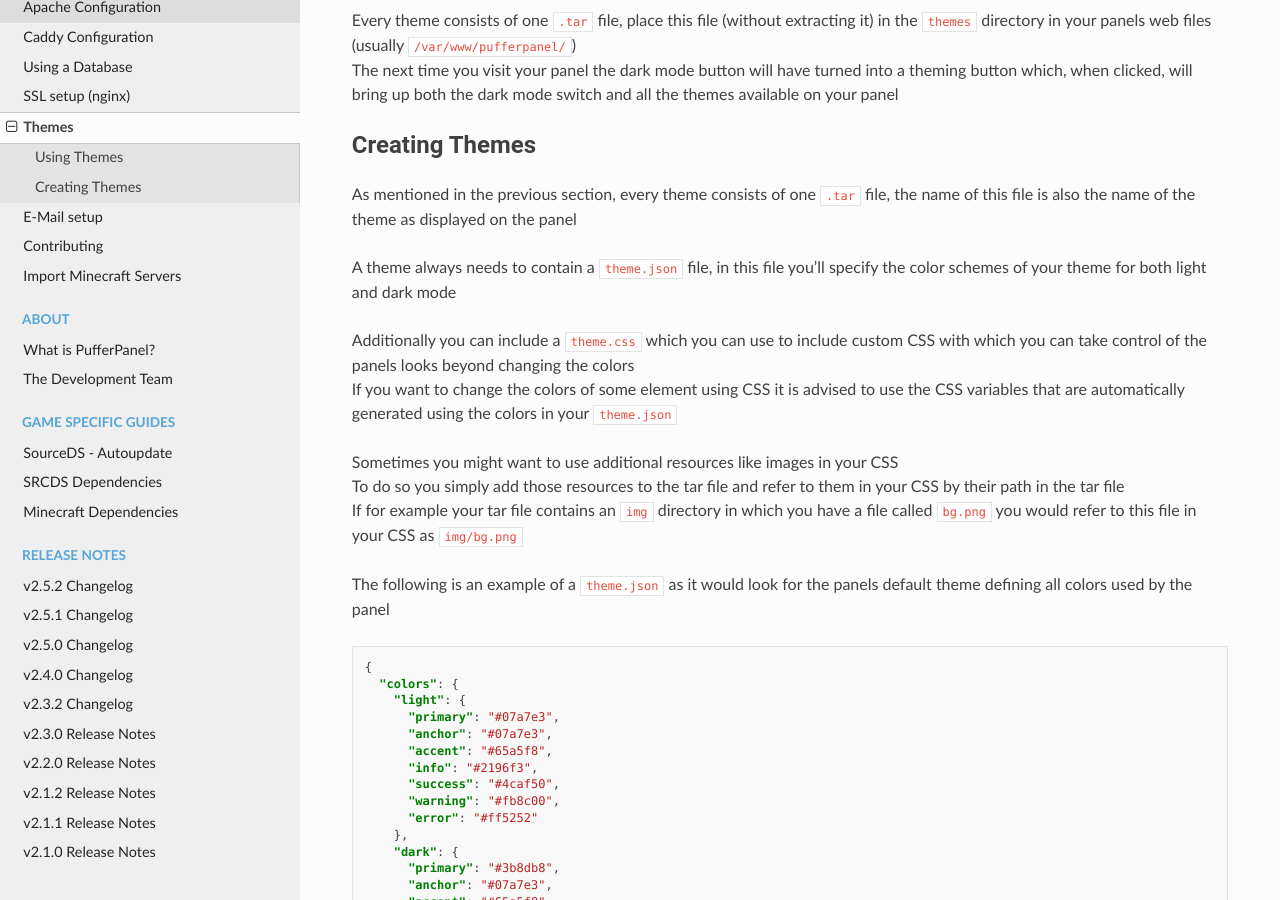
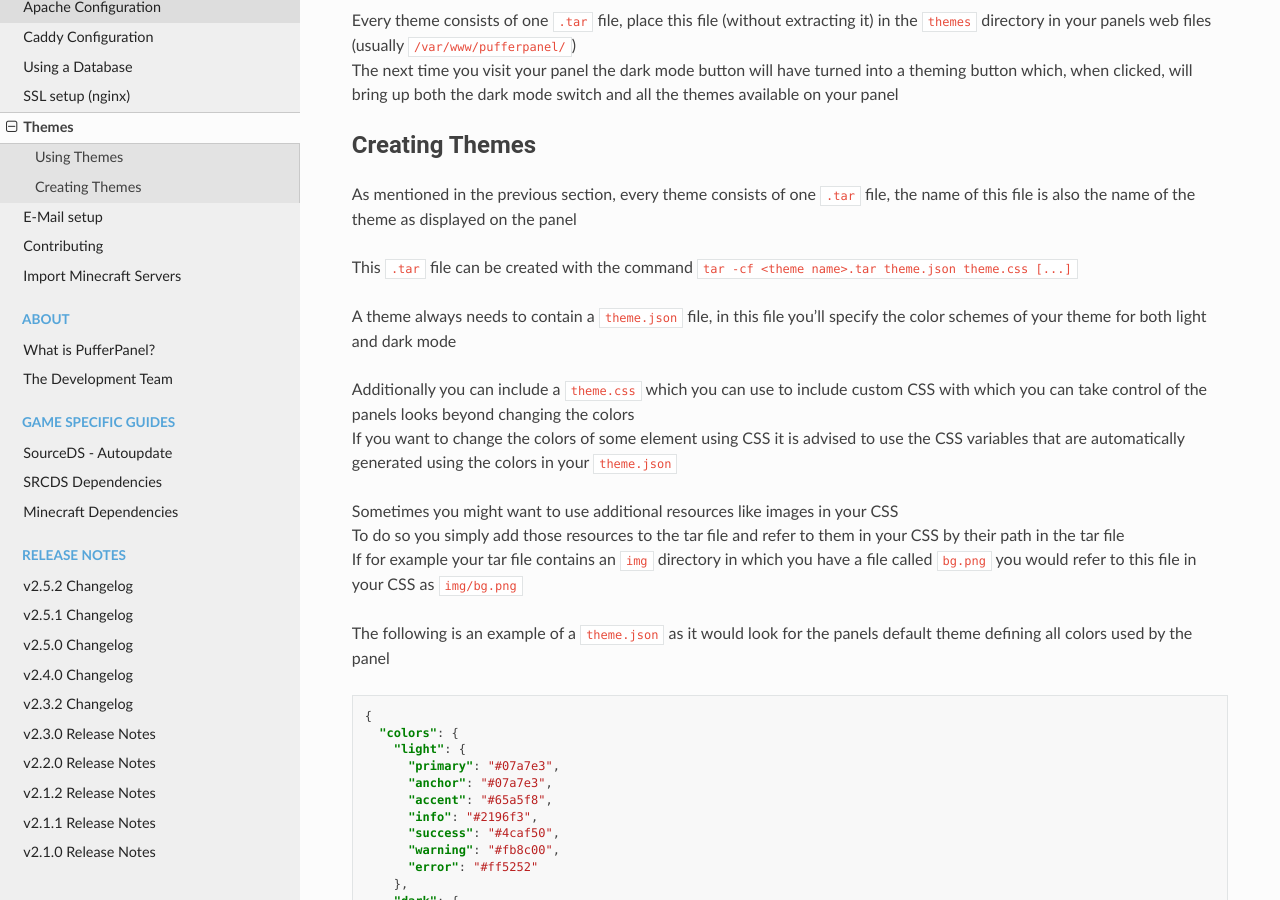
Before and after one commit to pufferpanel/documentation, a Sphinx documentation site: the page built from source/guides/themes.rst, in a window 1280 px wide and 900 px high, scrolled down 300 px. Built offline with Sphinx 7.4.7 and the Read the Docs theme 2.0.0, drawn with Linux system fonts in a browser that asks for light colours.

Commit message:
Update themes.rst

```diff
--- a/source/guides/themes.rst
+++ b/source/guides/themes.rst
@@ -17,7 +17,8 @@ Using Themes
 Creating Themes
 ---------------
 
-As mentioned in the previous section, every theme consists of one ``.tar`` file, the name of this file is also the name of the theme as displayed on the panel
+| As mentioned in the previous section, every theme consists of one ``.tar`` file, the name of this file is also the name of the theme as displayed on the panel
+This ``.tar`` file can be created with the command ``tar -cf <theme name>.tar theme.json theme.css [...]``
 
 A theme always needs to contain a ``theme.json`` file, in this file you'll specify the color schemes of your theme for both light and dark mode
 
```
